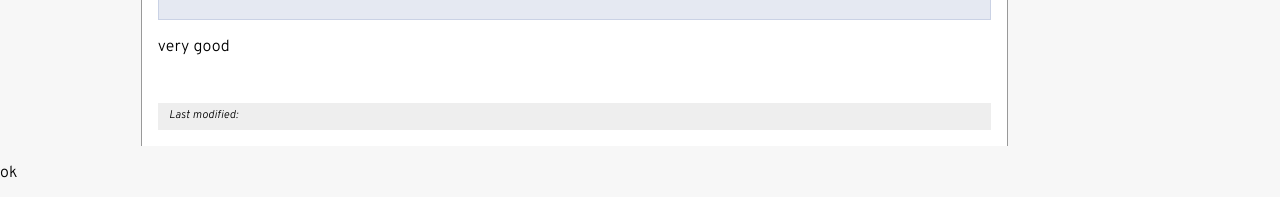
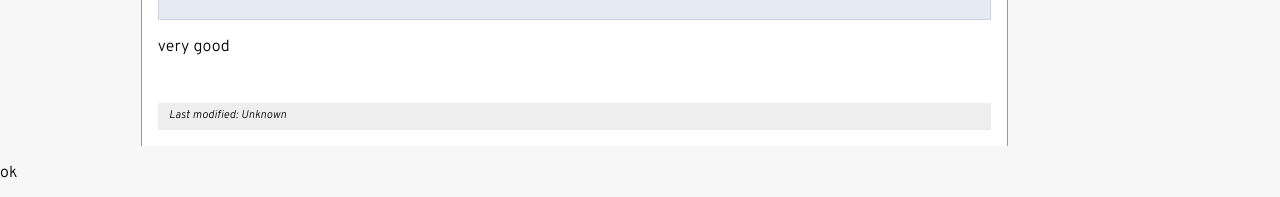
Before and after one commit to E32k/e32k.github.io, a Jekyll site: the page built from beamng/lua/index.md, in a window 1280 px wide. Shown: the part 791-988 px from the top of the page. Built offline with Jekyll 4.4.1, drawn with Linux system fonts in a browser that asks for light colours.

Commit message:
Added Modified Date

```diff
--- a/_layouts/default.html
+++ b/_layouts/default.html
@@ -33,8 +33,13 @@
       {{ content }}
       <div class="moddate">
         Last modified:
-        {% if page.last_modified_at %}{{ page.last_modified_at | date: "%B %-d, %Y" }}
-        {% else %}{{ page.date | date: "%B %-d, %Y" }}{% endif %}
+        {% if page.last_modified_at %}
+          {{ page.last_modified_at | date: "%B %-d, %Y" }}
+        {% elsif page.date %}
+          {{ page.date | date: "%B %-d, %Y" }}
+        {% else %}
+          Unknown
+        {% endif %}
       </div>
     </main>
     <aside class="overview">
```
